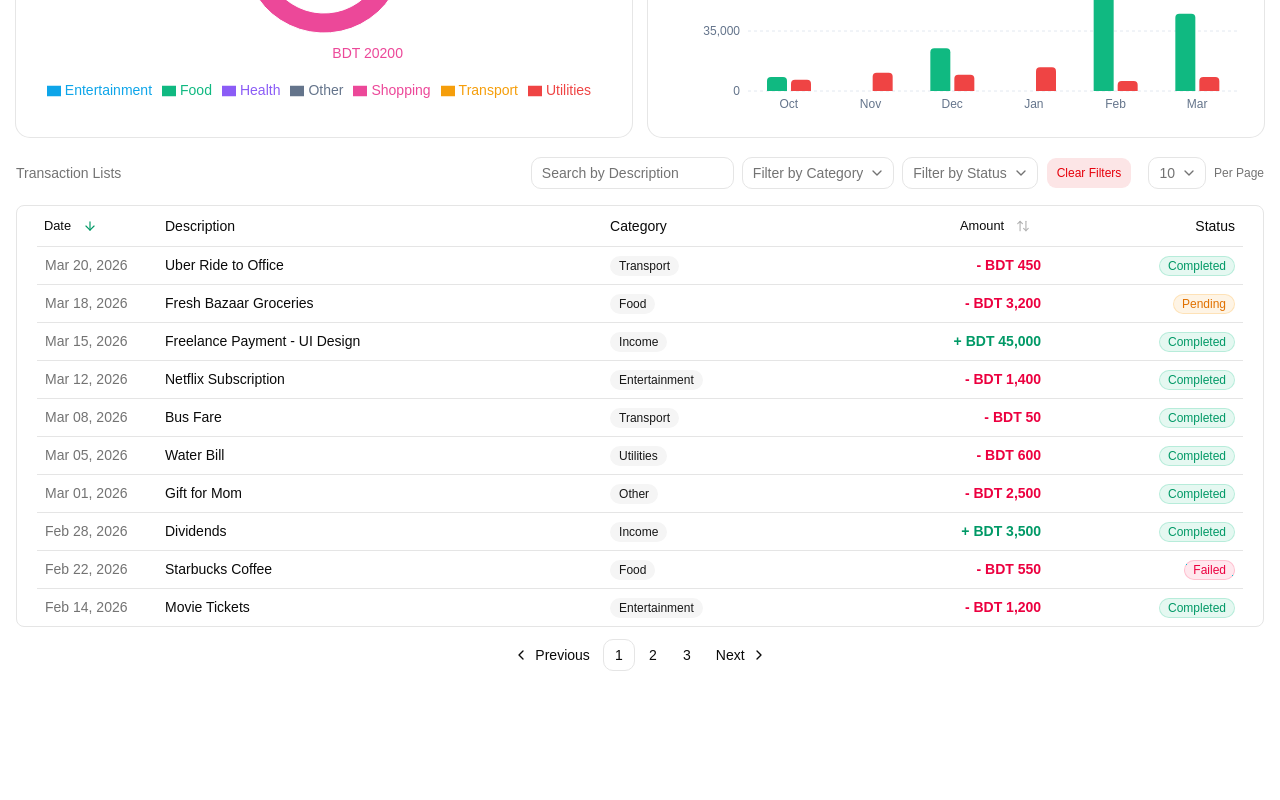
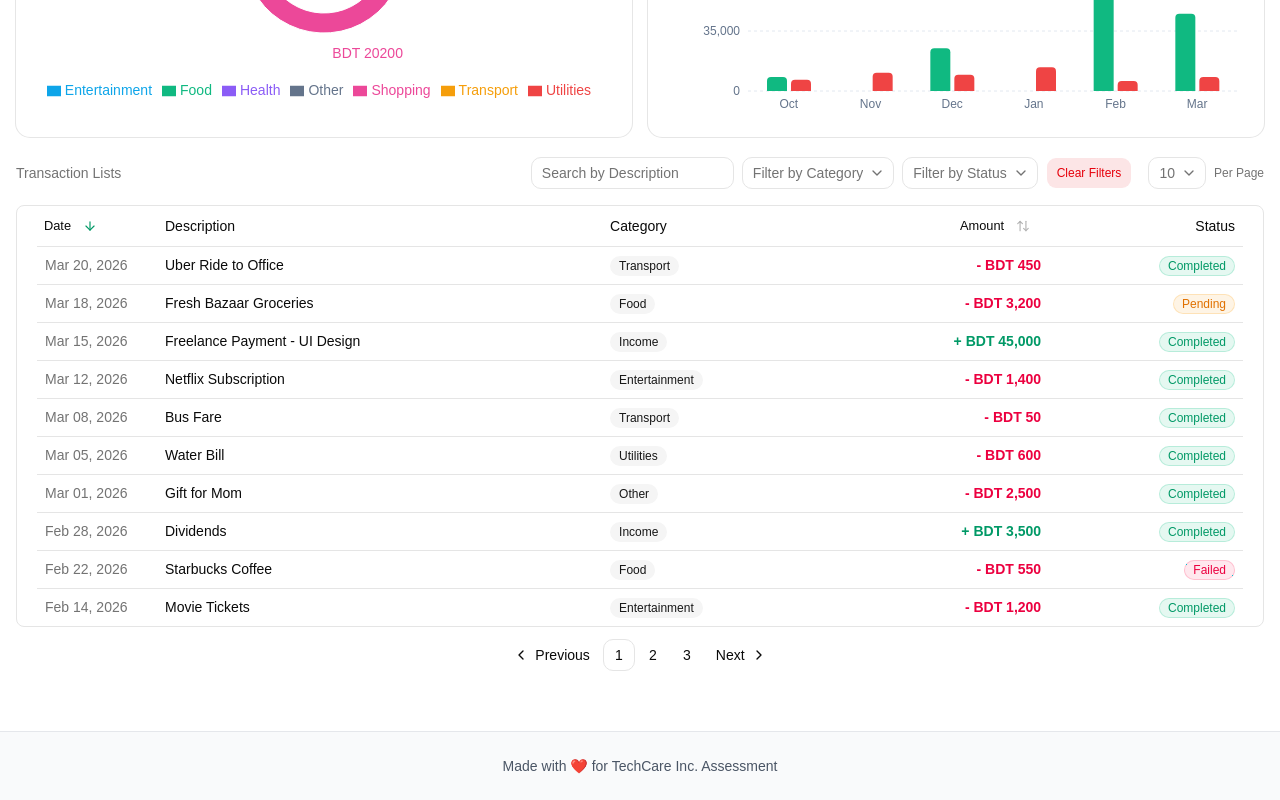
Before and after one commit to shovontanvir/finflow-personal_financial_tracker, a React (Vite) app: page / in a window 1280 px wide. Shown: the part 444-1244 px from the top of the page. Before the commit the page ends 1147 px from the top, so only its background shows below. Built offline with nearby package versions, Linux system fonts and the light colour scheme.

Commit message:
feat: add Footer component and include it in the App layout

```diff
--- a/src/App.tsx
+++ b/src/App.tsx
@@ -1,4 +1,5 @@
 import Header from "./components/Header";
+import Footer from "./components/Footer";
 import { useTransactions } from "./hooks/useTransactions";
 import { StatsGrid } from "./components/dashboard/StatusGrid";
 import { CategoryChart } from "./components/dashboard/CategoryChart";
@@ -61,6 +62,7 @@
           <TransactionTable transactions={transactions} />
         </div>
       </div>
+      <Footer />
     </main>
   );
 };
--- /dev/null
+++ b/src/components/Footer.tsx
@@ -0,0 +1,16 @@
+const Footer = () => {
+  return (
+    <footer className="border-t border-gray-200 dark:border-gray-800 bg-gray-50 dark:bg-gray-950 py-6 mt-12">
+      <div className="max-w-7xl mx-auto px-4 sm:px-6 lg:px-8">
+        <div className="text-center">
+          <p className="text-sm text-gray-600 dark:text-gray-400">
+            Made with <span className="text-red-500">❤️</span> for TechCare Inc.
+            Assessment
+          </p>
+        </div>
+      </div>
+    </footer>
+  );
+};
+
+export default Footer;
```
